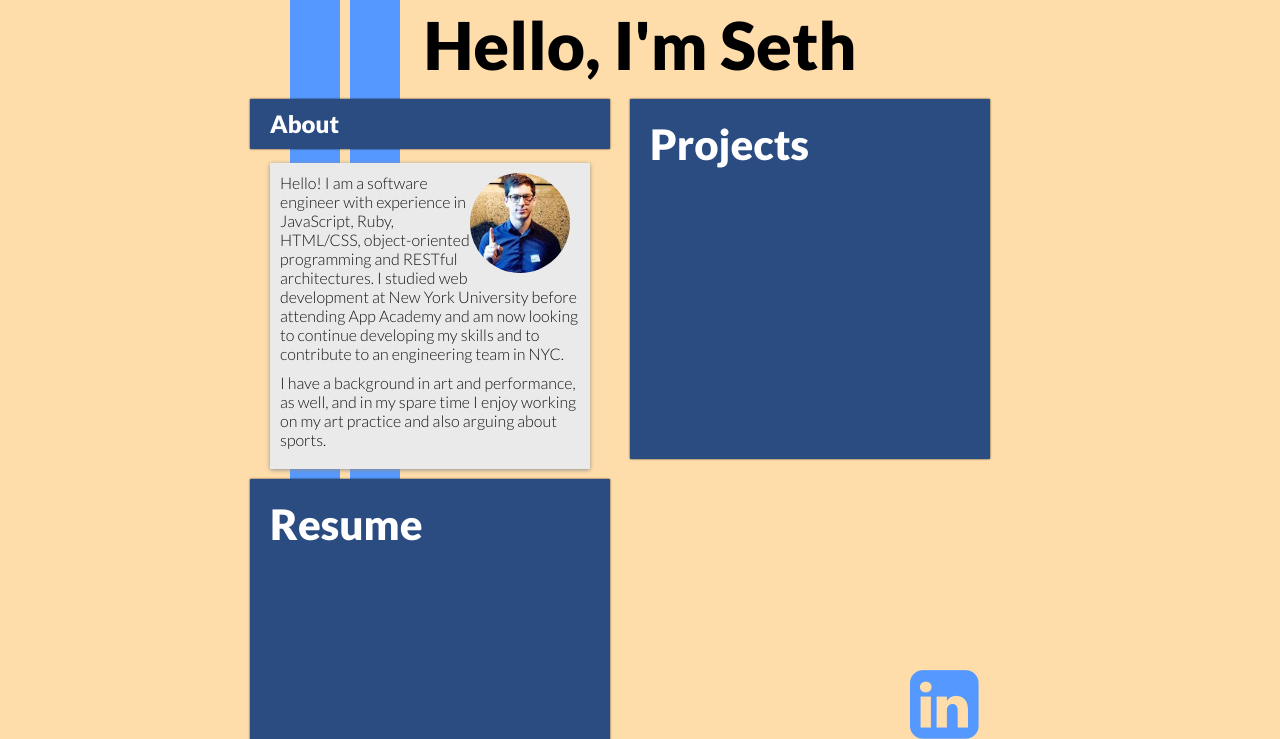
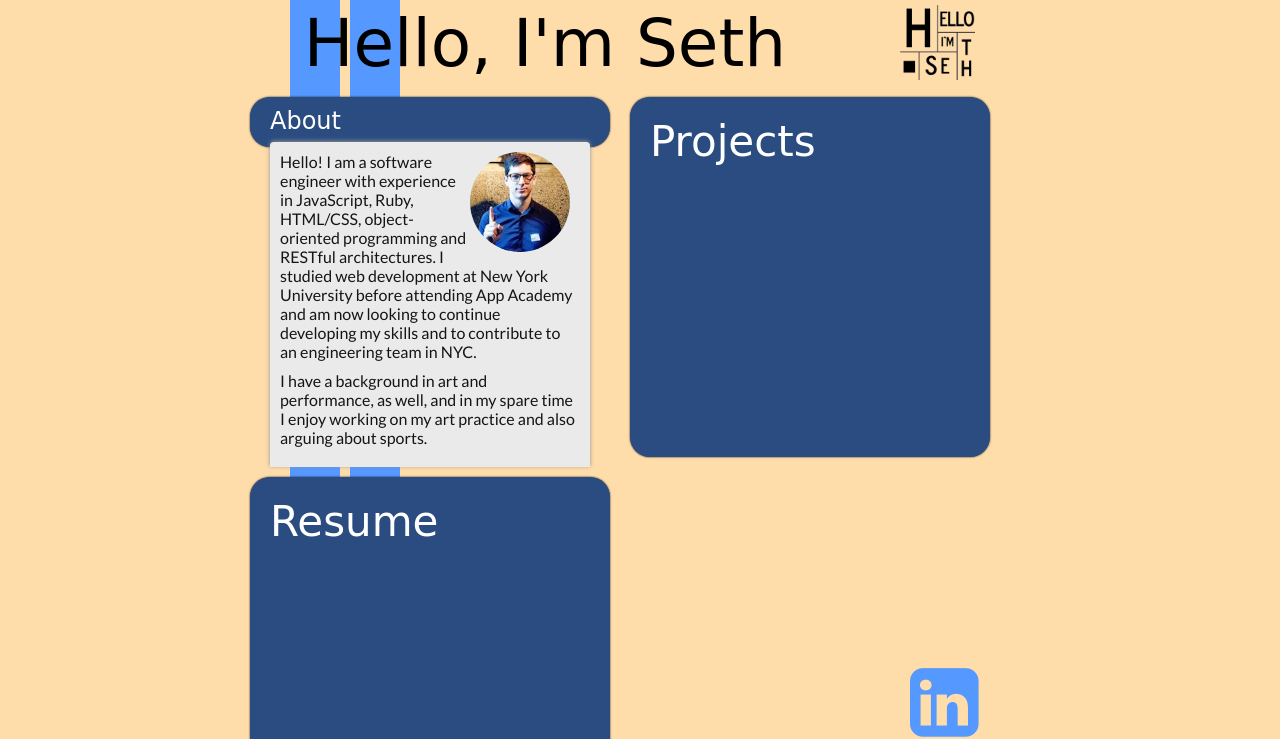
Before and after one commit to helloimseth/Portfolio-Site, a plain HTML site: page index.html in a window 1280 px wide. Both pictures are taken after a click on the item 430 px from the left and 279 px from the top of the page. Shown: the top 739 px of the page. Drawn offline with Linux system fonts and the light colour scheme; a web font is replaced by a local one.

Commit message:
Minor restyling

```diff
--- a/assets/master.css
+++ b/assets/master.css
@@ -23,15 +23,15 @@ html, body, section, article, button,
  }
 
  body {
+   display: block;
    background: #FFDDAA;
  }
 
  .barnettnewman {
    position: absolute;
+   height: 100%;
    width: 10px;
    left: 100px;
-   top: -10px;
-   bottom: -20px;
    background: transparent;
    border-left: 50px solid #5598FF;
    border-right: 50px solid #5598FF;
@@ -41,22 +41,27 @@ html, body, section, article, button,
  /**/
 
 .container {
-  position: relative;
+  position: absolute;
   width: 900px;
-  margin: auto;
+  left: calc(50% - 450px);
+  height: 100%
 }
 
 .container img {
-  width: 100px;
+  width: 75px;
   height: auto;
-  margin: auto;
+  margin: auto 115px auto auto;
+  float: right;
   display: block;
+}
+
+h1, h2, h3 {
+  font-family: 'Stint Ultra Expanded', cursive;
 }
 
  h1 {
    font-size: 66px;
    display: inline;
-   font-weight: bold;
  }
 
  .header {
@@ -88,6 +93,7 @@ html, body, section, article, button,
    margin: 5px 10px 10px;
    background: #fafafa;
    transition: height 175ms linear;
+
  }
 
  .boxes > li:not(.links){
@@ -96,6 +102,8 @@ html, body, section, article, button,
    background: #2a4c80;
    color: white;
    border-radius: 1px;
+   border-radius: 20px;
+
  }
 
  .boxes > li:not(.links):hover {
@@ -130,10 +138,11 @@ html, body, section, article, button,
    opacity: 0;
    transition: opacity 0ms linear;
    cursor: default;
-   margin-top: -25px;
+   margin-top: -43px;
    background: #eaeaea;
    border-radius: 1px;
-   box-shadow: 0 1px 4px #8f8f8f;
+   box-shadow: 0 -1px 4px #8f8f8f;
+   border-radius: 4px 4px 0 0;
  }
 
  .boxes > li.open article {
@@ -168,7 +177,7 @@ html, body, section, article, button,
   background: #5598FF;
   color: white;
   padding: 10px 10px 1px;
-  border-radius: 5px;
+  /*border-radius: 0px;*/
 }
 
 .boxes li article h3 {
--- a/index.html
+++ b/index.html
@@ -5,8 +5,7 @@
     <title>Hello, I'm Seth</title>
     <link rel="stylesheet" type="text/css" href="./assets/master.css">
     <link rel="stylesheet" href="./assets/font-awesome/css/font-awesome.min.css">
-    <link href='http://fonts.googleapis.com/css?family=Lato:300,900' rel='stylesheet' type='text/css'>
-    <script src="./assets/jquery-2.1.1.js"></script>
+    <link href='http://fonts.googleapis.com/css?family=Nixie+One|Lato|Bevan|Stint+Ultra+Expanded' rel='stylesheet' type='text/css'>    <script src="./assets/jquery-2.1.1.js"></script>
     </head>
   <body>
 
@@ -20,6 +19,7 @@
         <h1 id='hello' class='invisible'>Hello, </h1>
         <h1 id='im' class='invisible'>I'm </h1>
         <h1 id='seth' class='invisible'>Seth </h1>
+        <img class='invisible' src="assets/logo.gif" alt="" />
       </header>
 
         <ul class='boxes group'>
@@ -131,9 +131,7 @@
             </a>
           </li>
         </ul>
-        <figure>
-          <img class='invisible' src="assets/logo.gif" alt="" />
-        </figure>
+
         <p class='credit'>
           Designed by Seth Hamlin
         </p>
```
Also changed, not shown: 1 other file.
